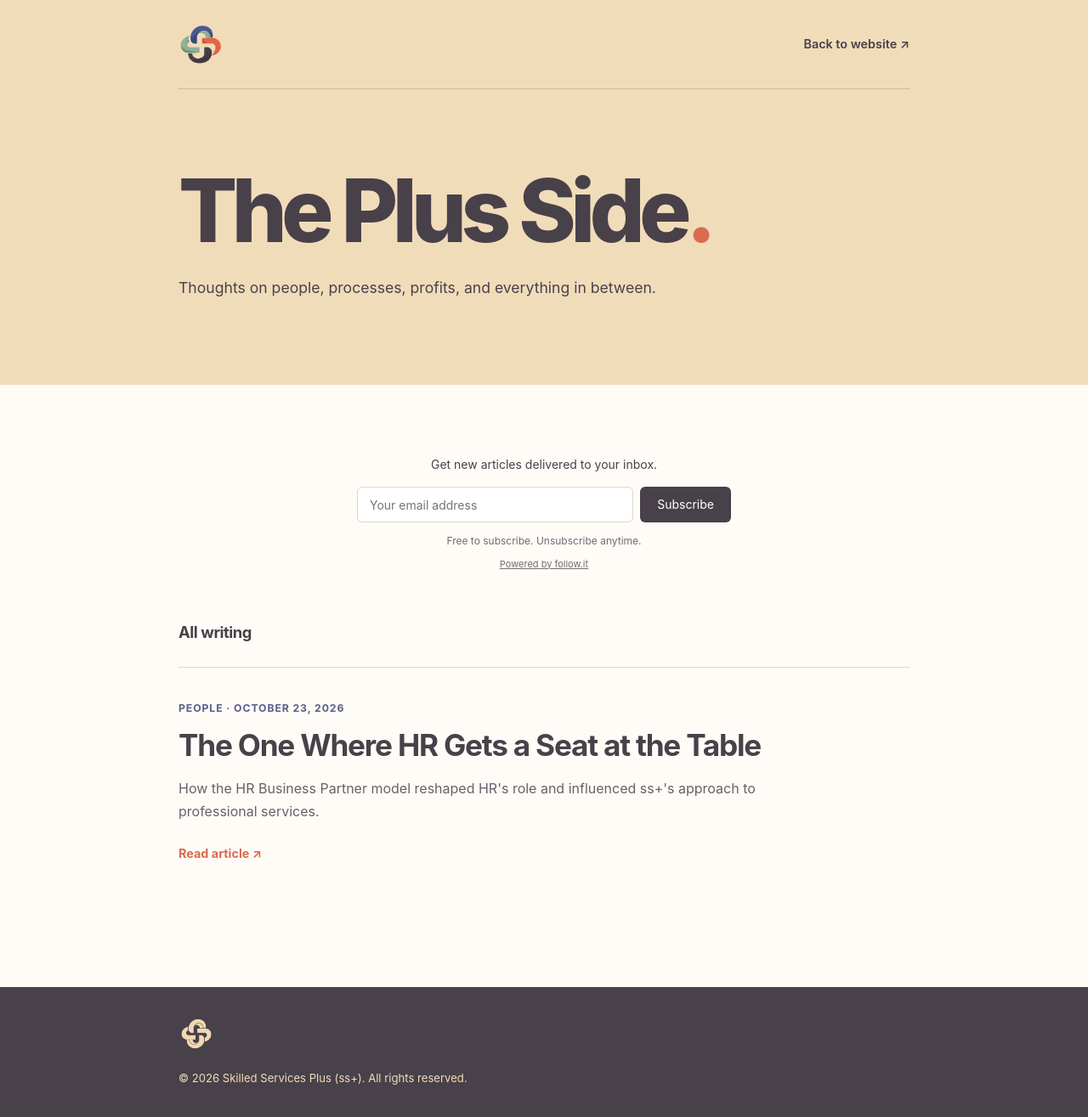
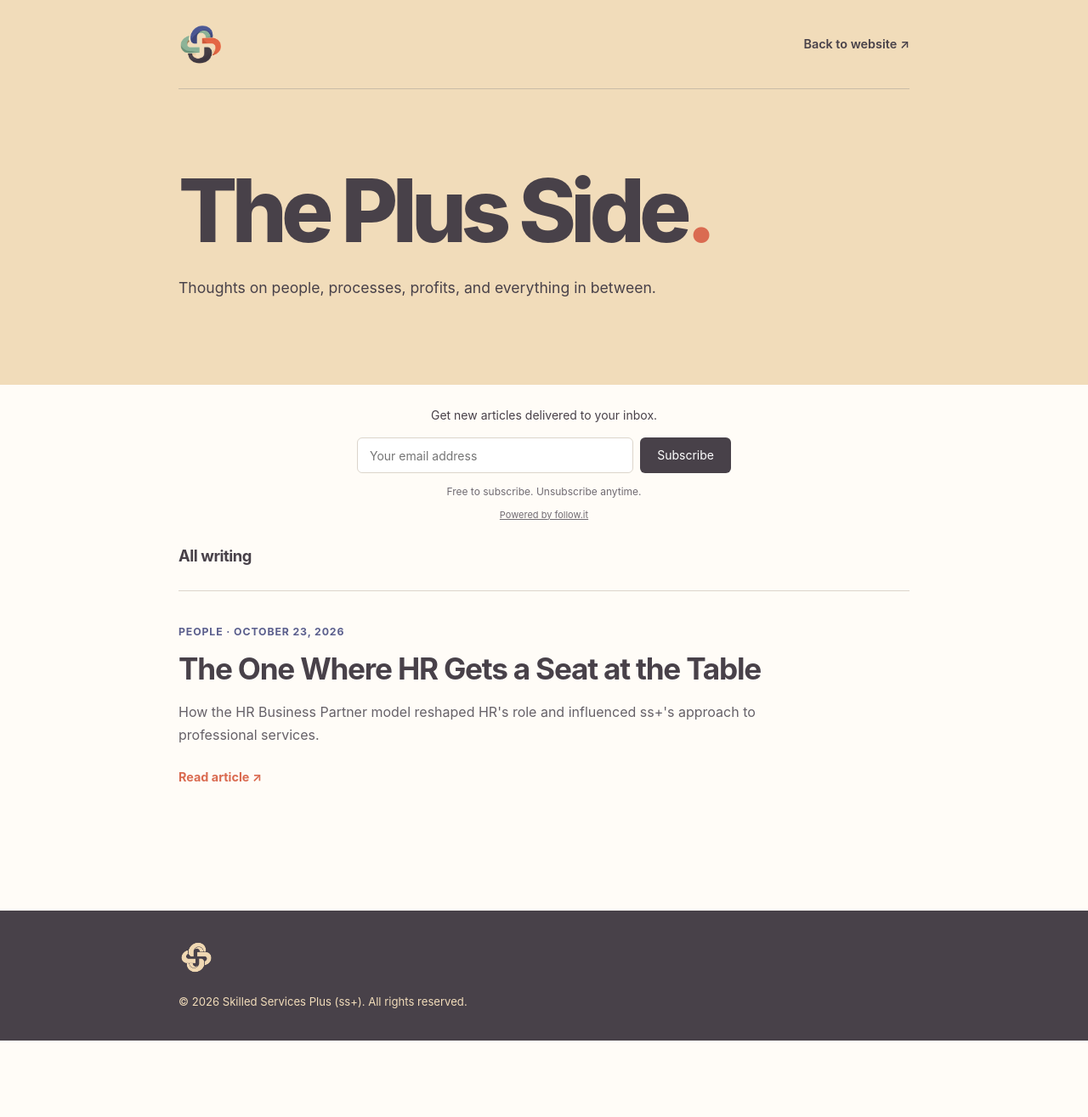
Before and after one commit to skilledservices-plus/home, a Jekyll site: the page built from blog/index.html, in a window 1280 px wide. Shown: the whole page at 85% size. Built offline with Jekyll 4.4.1, drawn with Linux system fonts in a browser that asks for light colours; after the commit the page ends 1225 px from its top, so only the background shows below that.

Commit message:
Update index.html

```diff
--- a/blog/index.html
+++ b/blog/index.html
@@ -59,9 +59,12 @@
 
 <!-- THE PLUS SIDE: EMAIL SUBSCRIPTION -->
 <style>
+  main.wrap.content {
+  padding-top: 24px;
+}
   .plus-subscribe {
     max-width: 440px;
-    margin: 12px auto 56px;
+    margin: 0 auto 24px;
     text-align: center;
     font-family: Inter, Arial, sans-serif;
   }
```
